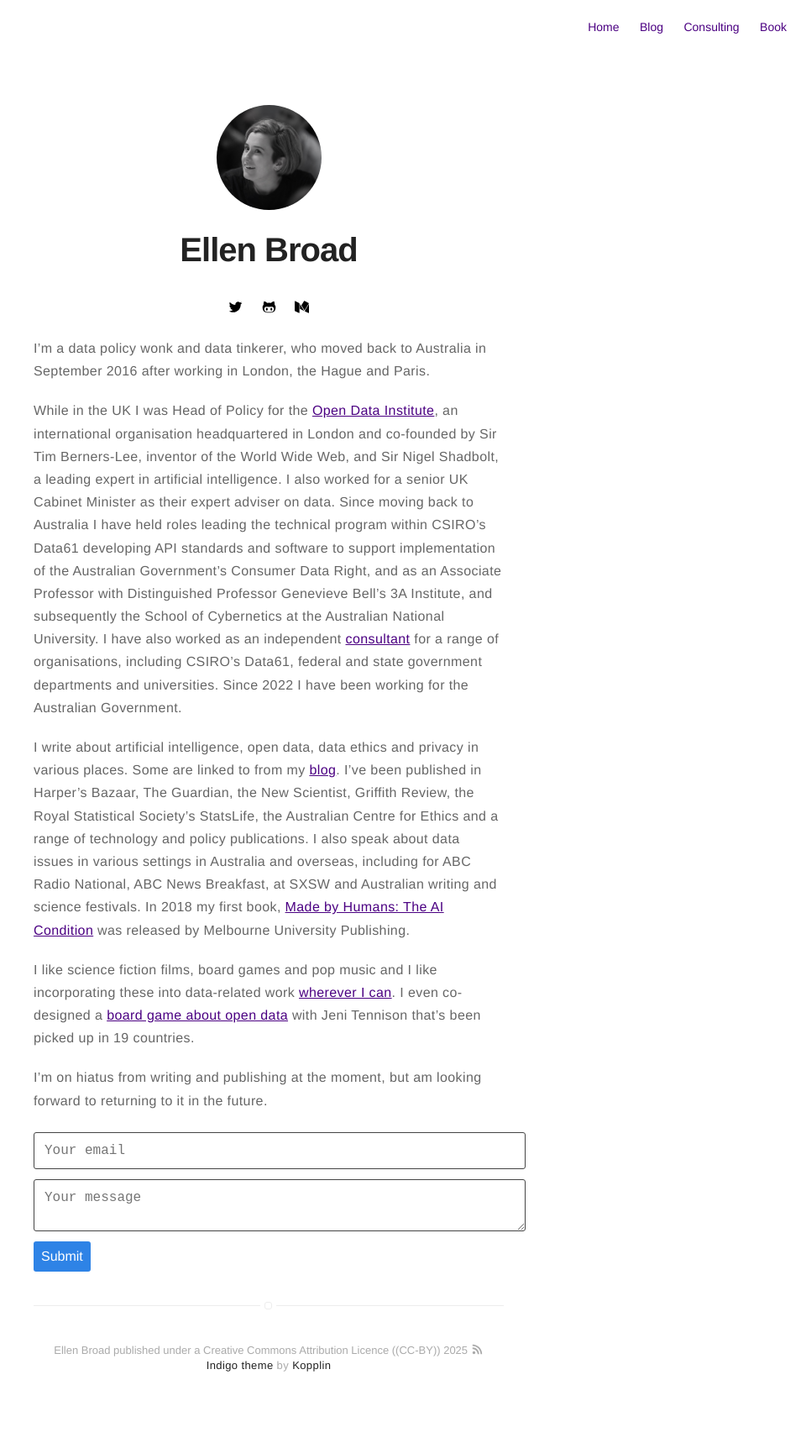
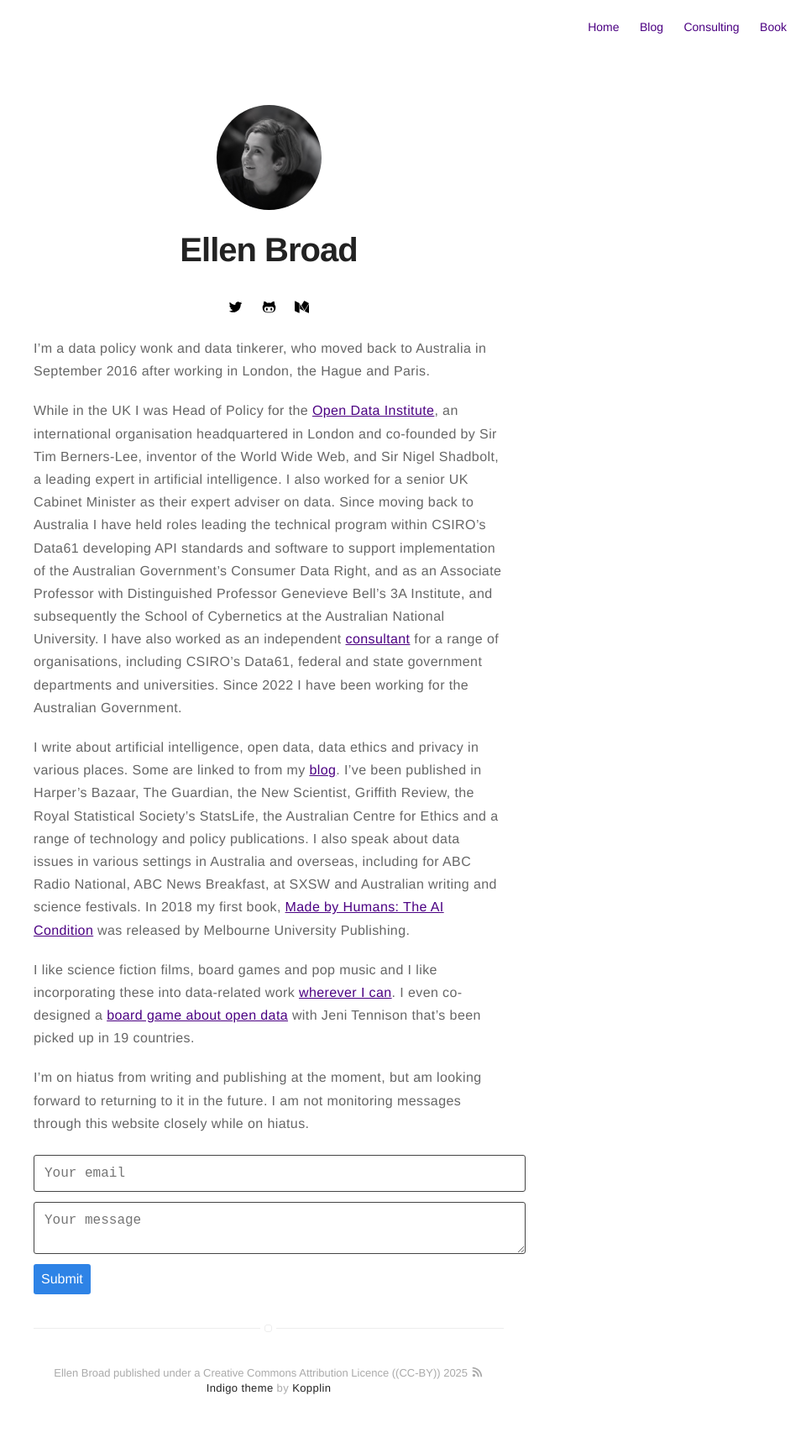
Before and after one commit to ellenbroad/ellenbroadcom, a Jekyll site: the page built from about.md, in a window 1280 px wide. Shown: the whole page at 84% size, without its empty margins (320-1280 px from the left). Built offline with Jekyll 4.4.1, drawn with Linux system fonts in a browser that asks for light colours; before the commit the page ends 1697 px from its top, so only the background shows below that.

Commit message:
Update about.md

```diff
--- a/about.md
+++ b/about.md
@@ -12,7 +12,7 @@ I write about artificial intelligence, open data, data ethics and privacy in var
 
 I like science fiction films, board games and pop music and I like incorporating these into data-related work [wherever I can](https://twitter.com/peterkwells/status/609727042855268352?ref_src=twsrc%5Etfw). I even co-designed a [board game about open data](http://theodi.org/news/you-can-now-buy-your-own-copy-of-datopolis-the-open-data-board-game) with Jeni Tennison that's been picked up in 19 countries.
 
-I'm on hiatus from writing and publishing at the moment, but am looking forward to returning to it in the future.
+I'm on hiatus from writing and publishing at the moment, but am looking forward to returning to it in the future. I am not monitoring messages through this website closely while on hiatus.
 
 <form method="POST" action="https://formspree.io/ellen@ellenbroad.com">
   <input type="email" name="_replyto" placeholder="Your email">
```
